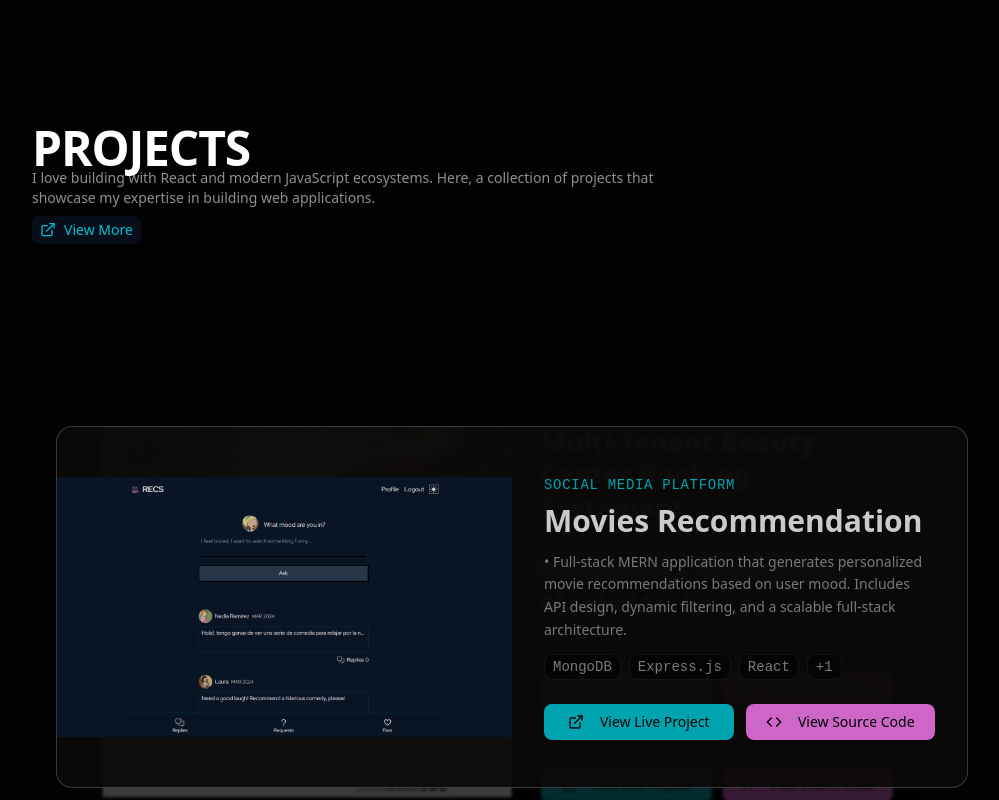
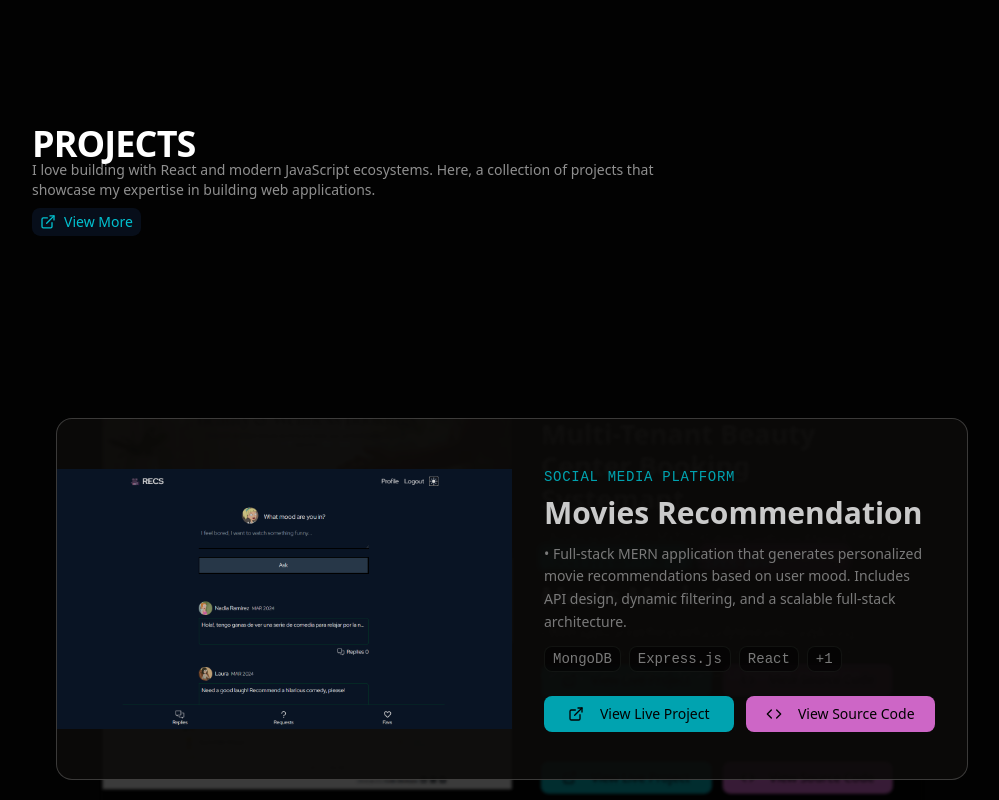
Before and after one commit to GuidoMantegna/portfolio, a React (Vite) app: page / in a window 1280 px wide. Shown: the part 2000-2800 px from the top of the page, without its empty margins (128-1127 px from the left). Built offline with nearby package versions, Linux system fonts and the light colour scheme; a web font is replaced by a local one.

Commit message:
Adjust section title font size

```diff
--- a/src/components/ui/SectionHeader.tsx
+++ b/src/components/ui/SectionHeader.tsx
@@ -19,7 +19,7 @@ function SectionHeader({ section, sectionSubtitle }: { section: string; sectionS
                     animate={{ y: 0 }}
                     transition={{ duration: 0.5 }}
                     exit={{ y: -20, transition: { duration: 0.5 } }}
-                    className="text-3xl font-bold tracking-tight sm:text-5xl uppercase"
+                    className="text-3xl font-bold tracking-tight sm:text-4xl uppercase"
                 >
                     {section}
                 </motion.div>
```
